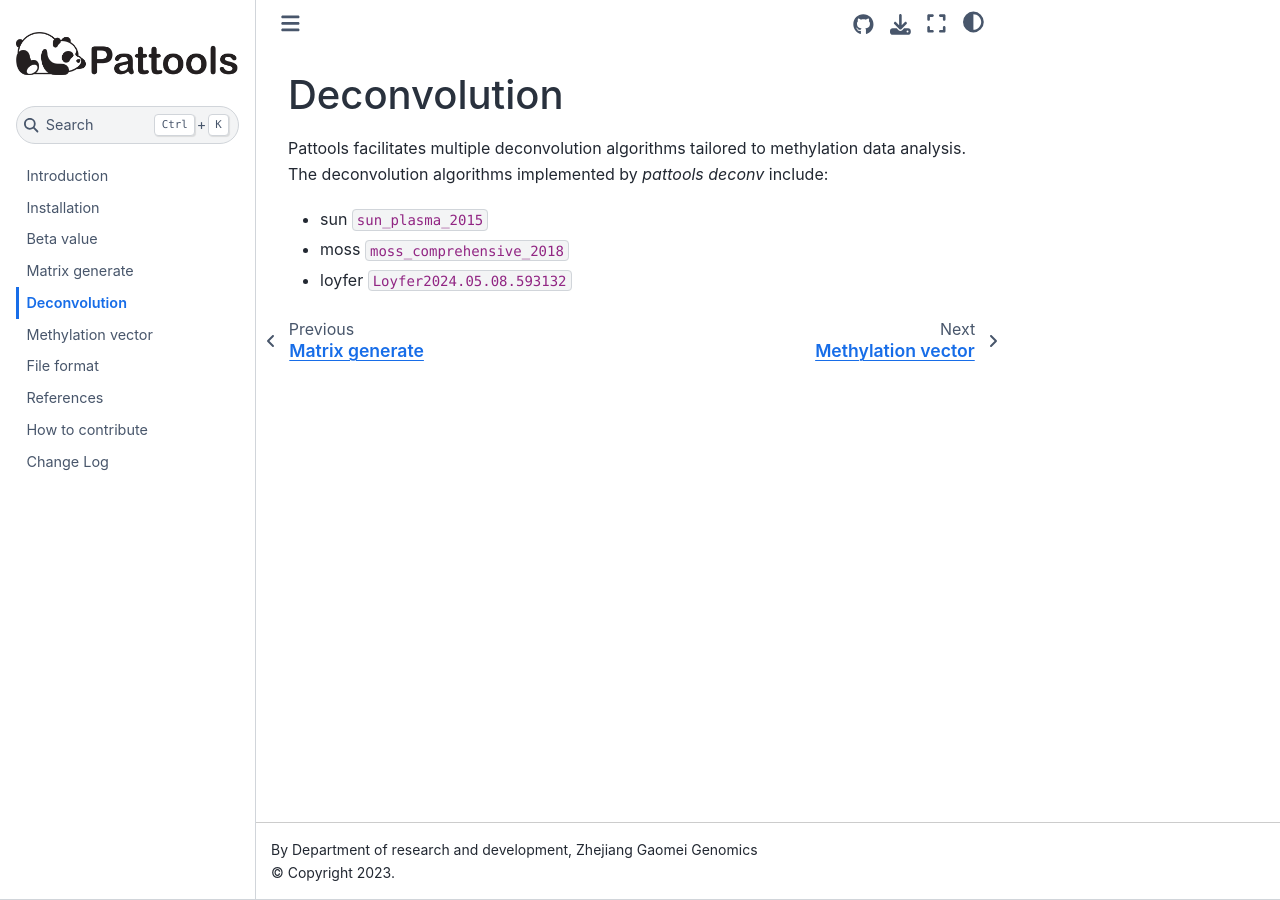
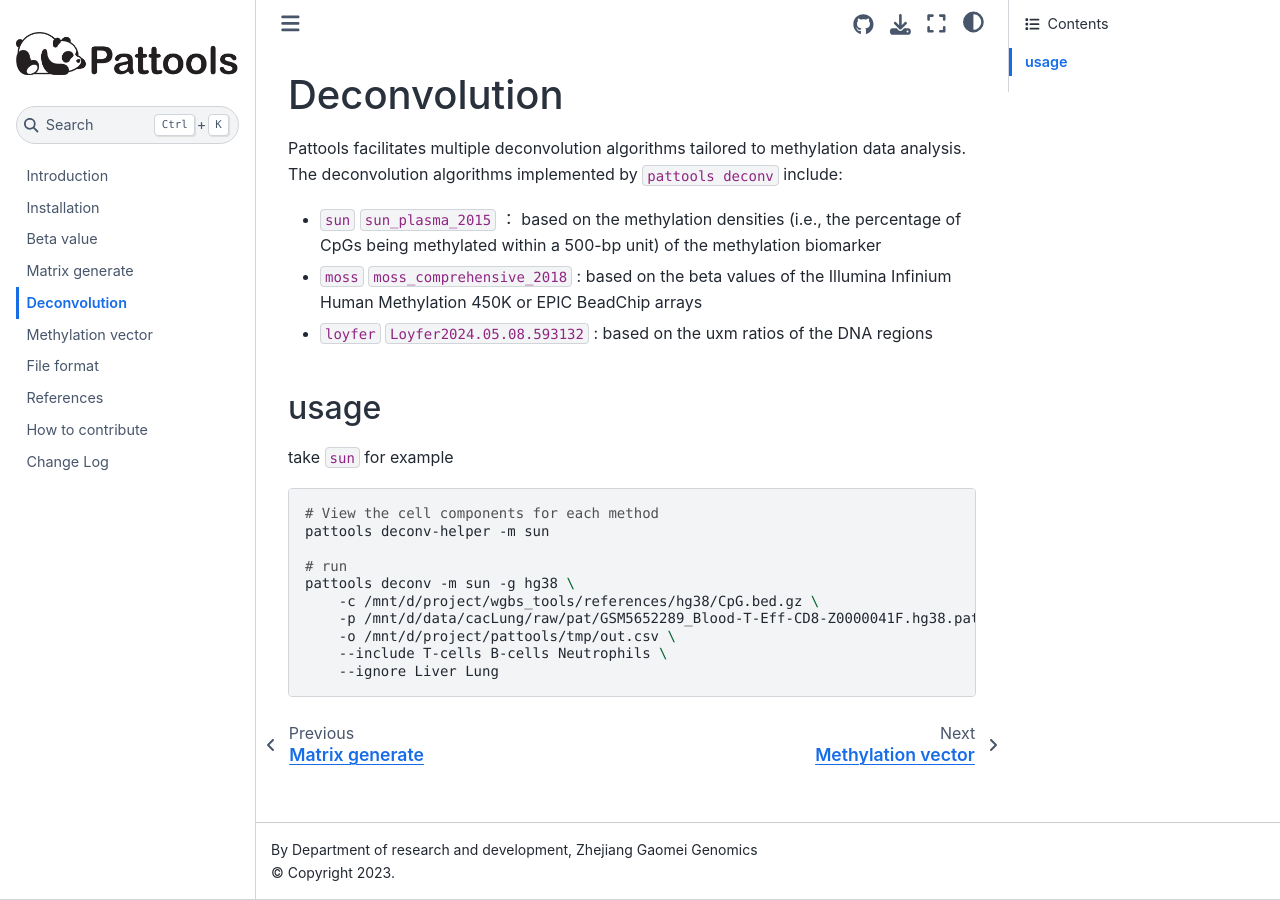
Before and after one commit to hcyvan/pattools, a Jupyter Book: the page built from docs/deconvolution.md, in a window 1280 px wide. Built offline with Jupyter Book 1.0.4 settings and Sphinx 7.4.7 and the Sphinx Book theme 1.1.4, drawn with Linux system fonts in a browser that asks for light colours; cross-references to code outside the pages are shown as plain code.

Commit message:
update deconvolution

````diff
--- a/docs/deconvolution.md
+++ b/docs/deconvolution.md
@@ -1,8 +1,25 @@
 # Deconvolution
 
 Pattools facilitates multiple deconvolution algorithms tailored to methylation data analysis.
-The deconvolution algorithms implemented by *pattools deconv* include:
+The deconvolution algorithms implemented by `pattools deconv` include:
 
-- sun {cite}`sun_plasma_2015`
-- moss {cite}`moss_comprehensive_2018`
-- loyfer {cite}`Loyfer2024.05.08.593132`
+- `sun` {cite}`sun_plasma_2015` ： based on the methylation densities (i.e., the percentage of CpGs being
+methylated within a 500-bp unit) of the methylation biomarker
+- `moss` {cite}`moss_comprehensive_2018` : based on the beta values of the Illumina Infinium Human Methylation 450K or EPIC BeadChip arrays
+- `loyfer` {cite}`Loyfer2024.05.08.593132` : based on the uxm ratios of the DNA regions
+
+## usage
+take `sun` for example
+
+```bash
+# View the cell components for each method
+pattools deconv-helper -m sun
+
+# run
+pattools deconv -m sun -g hg38 \
+    -c /mnt/d/project/wgbs_tools/references/hg38/CpG.bed.gz \
+    -p /mnt/d/data/cacLung/raw/pat/GSM5652289_Blood-T-Eff-CD8-Z0000041F.hg38.pat.gz \
+    -o /mnt/d/project/pattools/tmp/out.csv \
+    --include T-cells B-cells Neutrophils \
+    --ignore Liver Lung
+```
````
